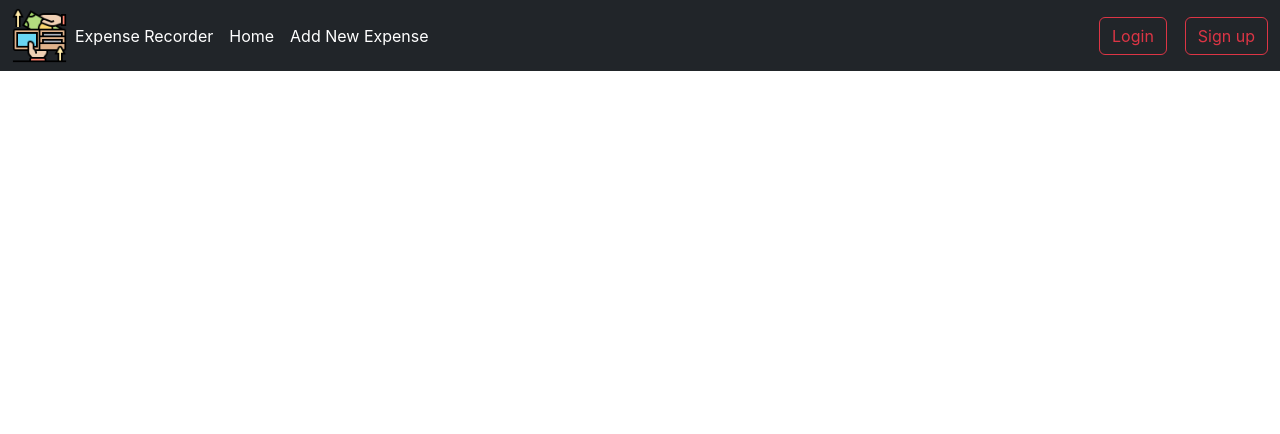
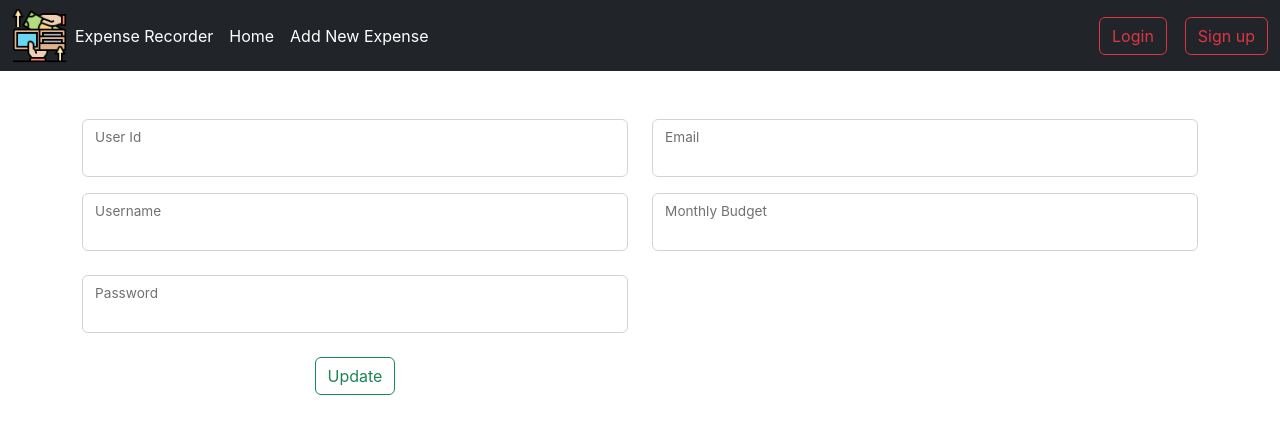
Before and after one commit to Dhokiya-Madhav/ExpenseTrackerClient, a React (Create React App) app: page /myProfile in a window 1280 px wide. Shown: the top 434 px of the page. Built offline with nearby package versions, Linux system fonts and the light colour scheme; no server answers.

Commit message:
User profile module & api added

```diff
--- a/src/App.js
+++ b/src/App.js
@@ -7,6 +7,7 @@ import Expenses from './components/expense';
 import AddExpense from './components/addExpense';
 import Budget from './components/setBudget';
 import UpdateExpense from './components/updateExpense';
+import MyProfile from './components/myProfile';
 import {
   BrowserRouter,
   Routes,
@@ -24,6 +25,7 @@ function App() {
           <Route path="/addExp" element={<AddExpense/>}></Route>
           <Route path="/budget" element={<Budget/>}></Route>
           <Route path="/updateExp" element={<UpdateExpense/>}></Route>
+          <Route path="/myProfile" element={<MyProfile/>}></Route>
         </Routes>
       </BrowserRouter>
 
--- /dev/null
+++ b/src/components/myProfile.js
@@ -0,0 +1,75 @@
+import React, { useEffect, useState } from 'react'
+
+export default function MyProfile() {
+    const [usr, setUsr] = useState({})
+
+    useEffect(() => {
+        fetch("https://localhost:44329/user/Users/" + localStorage.getItem("userId")).then((response) => response.json())
+            .then((data) => {
+                setUsr(data);
+                console.log(data);
+            })
+    }, []);
+
+    const handleUpdate = () => {
+        fetch('https://localhost:44329/user/Users/' + localStorage.getItem("userId"), {
+            method: 'PUT',
+            headers: {
+                'Content-Type': 'application/json',
+                Accept: "application/json",
+                "Access-Control-Allow-Origin": "*",
+            },
+            body: JSON.stringify(usr)
+        })
+            .then(response => JSON.parse(response)
+            )
+            .then(data => {
+                console.log(data)
+            }
+            )
+
+        alert("Updated Successfully")
+    };
+
+    const handleInputChange = event => {
+        const { name, value } = event.target;
+        setUsr(prevData => ({ ...prevData, [name]: value }));
+    };
+    return (
+        <>
+            <div className="container text-center">
+                <div className="row align-items-start">
+                    <div className="col">
+                        <div className="form-floating mb-3">
+                            <input type="text" value={usr.id} className="form-control" readOnly />
+                            <label for="floatingInput">User Id</label>
+                        </div>
+                        <div className="form-floating">
+                            <input type="text" value={usr.userName} name='userName' onChange={handleInputChange} id="dateTxt" className="form-control" />
+                            <label for="floatingPassword">Username</label>
+                        </div>
+                        <br></br>
+                        <div className="form-floating">
+                            <input type="text" value={usr.password} name='password' onChange={handleInputChange} className="form-control" />
+                            <label for="floatingPassword">Password</label>
+                        </div>
+                        <br></br>
+                        <button type='submit' onClick={handleUpdate} className='btn btn-outline-success'>Update</button>
+                    </div>
+
+                    <div className="col">
+                        <div className="form-floating mb-3">
+                            <input type="email" value={usr.email} name='email' onChange={handleInputChange} className="form-control" id="floatingInput" />
+                            <label for="floatingInput">Email</label>
+                        </div>
+
+                        <div className="form-floating mb-3">
+                            <input type="number" value={usr.monthly_Budget} name='monthly_Budget' onChange={handleInputChange} className="form-control" id="floatingInput" />
+                            <label for="floatingInput">Monthly Budget</label>
+                        </div>
+                    </div>
+                </div>
+            </div>
+        </>
+    )
+}
--- a/src/components/navigation.js
+++ b/src/components/navigation.js
@@ -12,7 +12,8 @@ export default function Navigation() {
     };
     if (userName) {
         var buttons = <form className="d-flex" role="search">
-            {userName}
+            <Link to="/myProfile"><button className='btn btn-outline-warning'>My Profile</button></Link>
+            &nbsp;&nbsp;
             <button className='btn btn-outline-danger' onClick={logoutUser}>Logout</button>
         </form>;
 
--- a/src/components/updateExpense.js
+++ b/src/components/updateExpense.js
@@ -1,4 +1,3 @@
-import { logDOM } from '@testing-library/react'
 import React, { useEffect, useState } from 'react'
 
 export default function UpdateExpense() {
```
